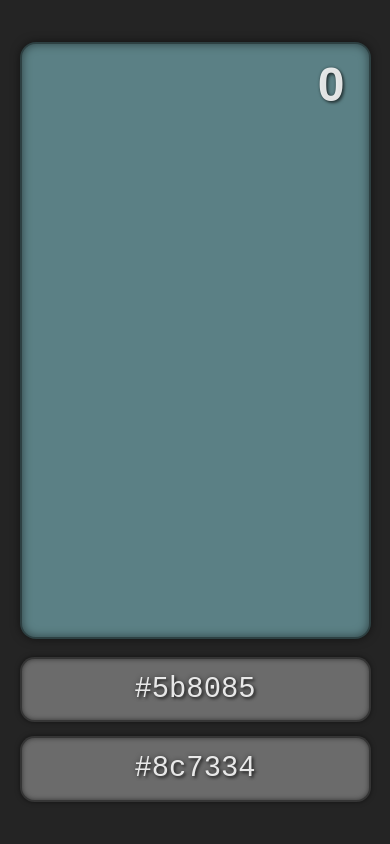
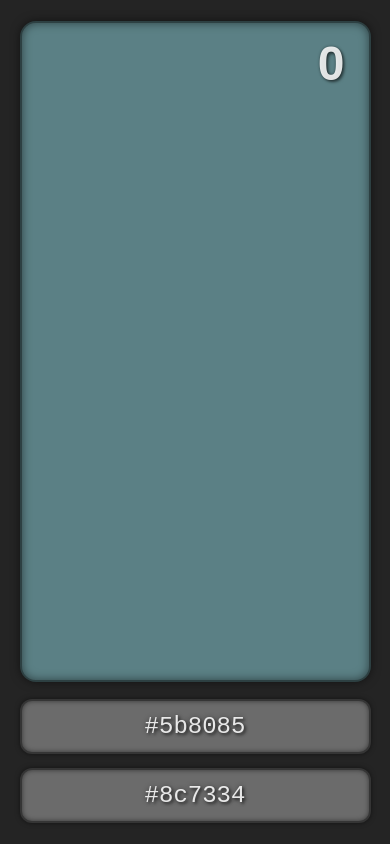
Before and after one commit to kevduc/color-guessing, a React (Vite) app: page / in a window 390 px wide. Built offline with nearby package versions, Linux system fonts and the light colour scheme.

Commit message:
Better button size on mobile

```diff
--- a/src/components/App.module.scss
+++ b/src/components/App.module.scss
@@ -4,7 +4,7 @@
   max-width: 1100px;
   max-height: 1000px;
   width: 90vw;
-  height: 90vh;
+  height: 95%;
 
   display: grid;
   grid-template-rows: 1fr auto;
@@ -20,8 +20,8 @@
   flex-direction: column;
   flex-wrap: wrap;
 
-  --min-font-size: 1.8rem;
-  font-size: clamp(var(--min-font-size), 4.5vw, 2rem);
+  --max-font-size: 1.8rem;
+  font-size: clamp(1.5rem, 4.2vw, var(--max-font-size));
 }
 
 @media (min-width: 768px) {
@@ -31,6 +31,6 @@
 
   .buttons {
     flex-direction: row;
-    --min-font-size: 1.5rem;
+    --max-font-size: 2rem;
   }
 }
```
